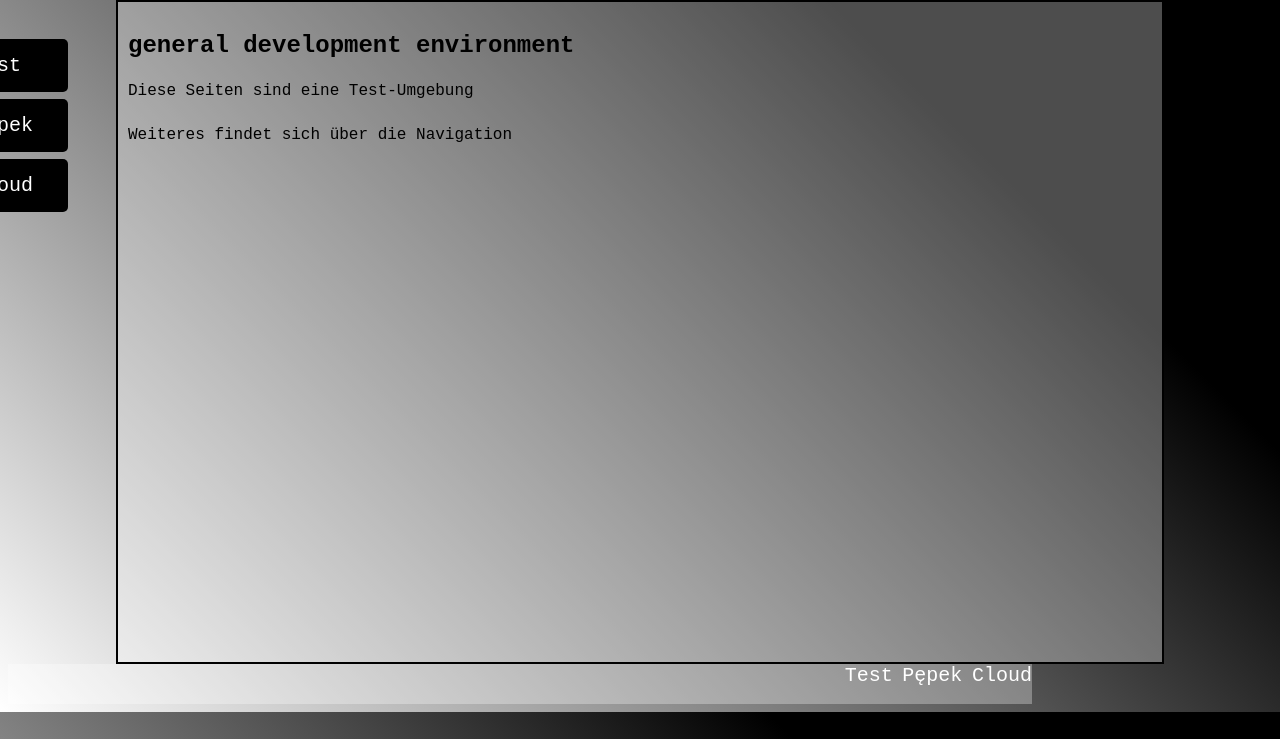
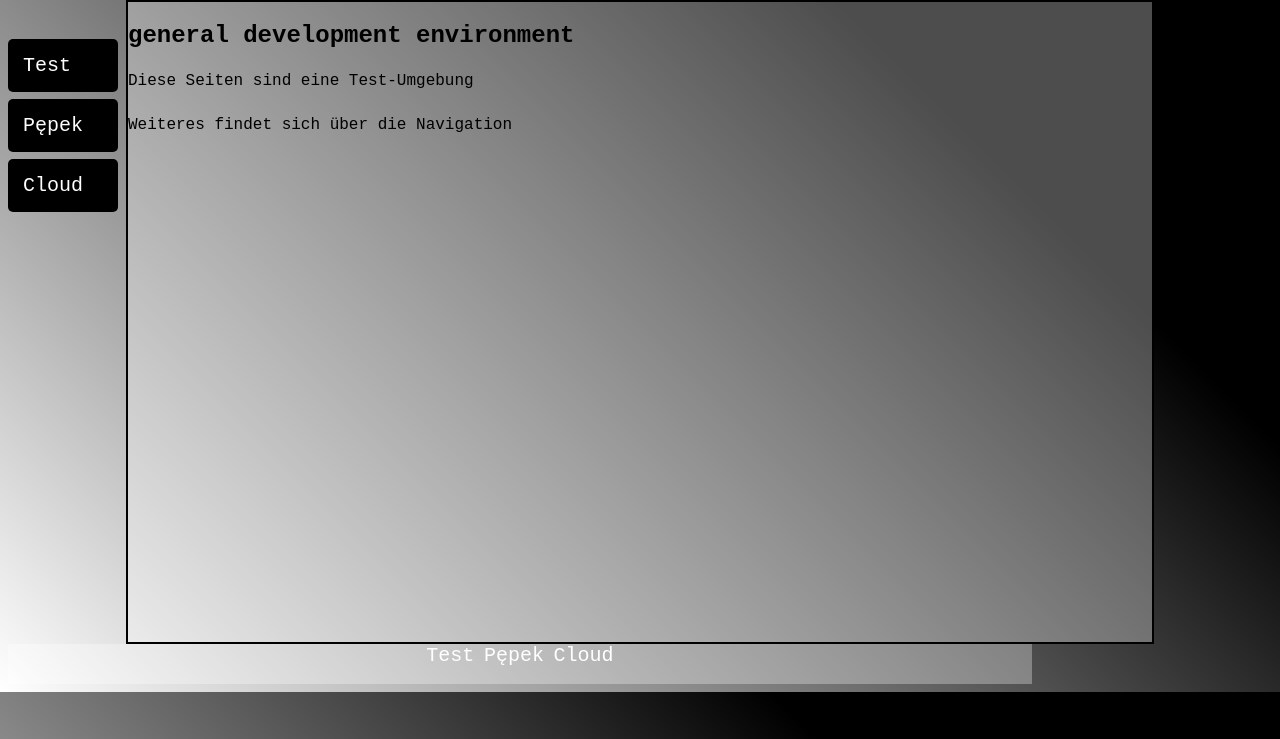
Before and after one commit to muffinmaster1024/muffinmaster1024.github.io, a PHP site: page / in a window 1280 px wide. Shown: the part 61-800 px from the top of the page. Run offline with PHP 8.4, Linux system fonts and the light colour scheme.

Commit message:
Update general.css

```diff
--- a/general.css
+++ b/general.css
@@ -19,20 +19,18 @@ header{
 footer{
     width: 80vw;
     height: 5vh;
-    text-align: right;
+    text-align: center;
 }
 main{
     clear: both;
     width: 80vw;
     height: 80vh;
     border: 2px solid rgb(0,0,0);
-    padding: 10px;
+
     margin-left: auto;
     margin-right: auto;
 }
-aside{
-    right: 8px;
-}
+
 aside, nav{
     width: 7vw;
     height: 80vh;
@@ -41,7 +39,7 @@ aside, nav{
 }
 #mySidenav a {
     position: absolute;
-    left: -50px;
+
     padding: 15px;
     width: 80px;
     text-decoration: none;
@@ -54,7 +52,7 @@ aside, nav{
 /*********************************************/
 #mySidenav a:hover {
 /*    position: relative; */ /* breaks it  */
-    left: 10;
+/*    left: 10; */
 }
 
 
```
